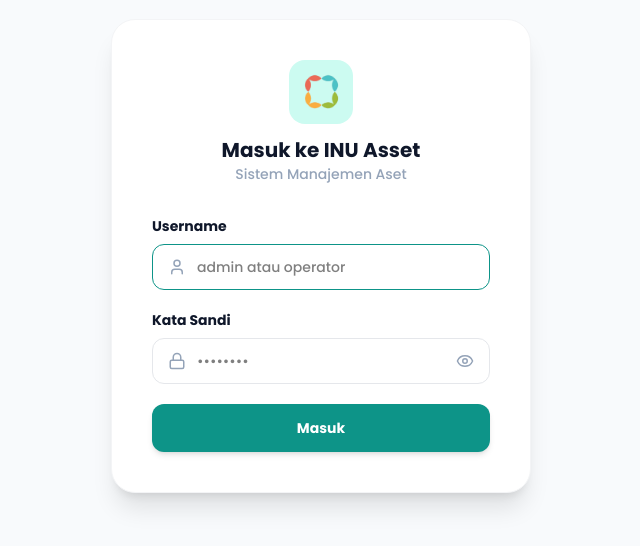
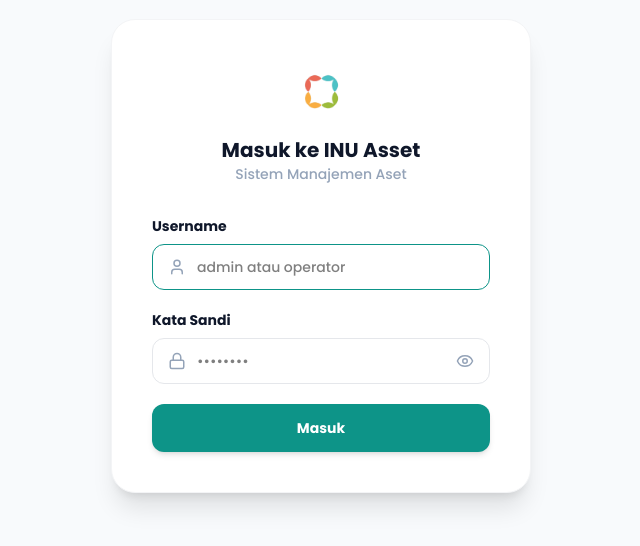
Before and after one commit to cayadarma/inu-asset, a Next.js app: page /login in a window 1280 px wide. Shown: the part 144-690 px from the top of the page, without its empty margins (319-959 px from the left). Built offline with nearby package versions, Linux system fonts and the light colour scheme; no server answers.

Commit message:
FIX: background logo di form login

```diff
--- a/app/login/page.tsx
+++ b/app/login/page.tsx
@@ -37,7 +37,7 @@ export default function LoginPage() {
     <div className="min-h-screen w-full flex items-center justify-center bg-[#F8FAFC] dark:bg-[#0F172A] font-poppins p-4">
       <div className="w-full max-w-[420px] bg-white dark:bg-[#1E293B] rounded-3xl shadow-xl border border-gray-100 dark:border-[#334155] p-8 md:p-10 flex flex-col gap-8">
         <div className="flex flex-col items-center gap-3 text-center">
-          <div className="w-16 h-16 rounded-2xl bg-[#CCFBF1] dark:bg-[#115E59]/30 flex items-center justify-center overflow-hidden">
+          <div className="w-16 h-16 rounded-2xl flex items-center justify-center overflow-hidden">
             <Image src="/CROP_Logo_INU_UPDATE_2024.png" alt="Logo" width={40} height={40} className="object-contain" />
           </div>
           <div>
```
